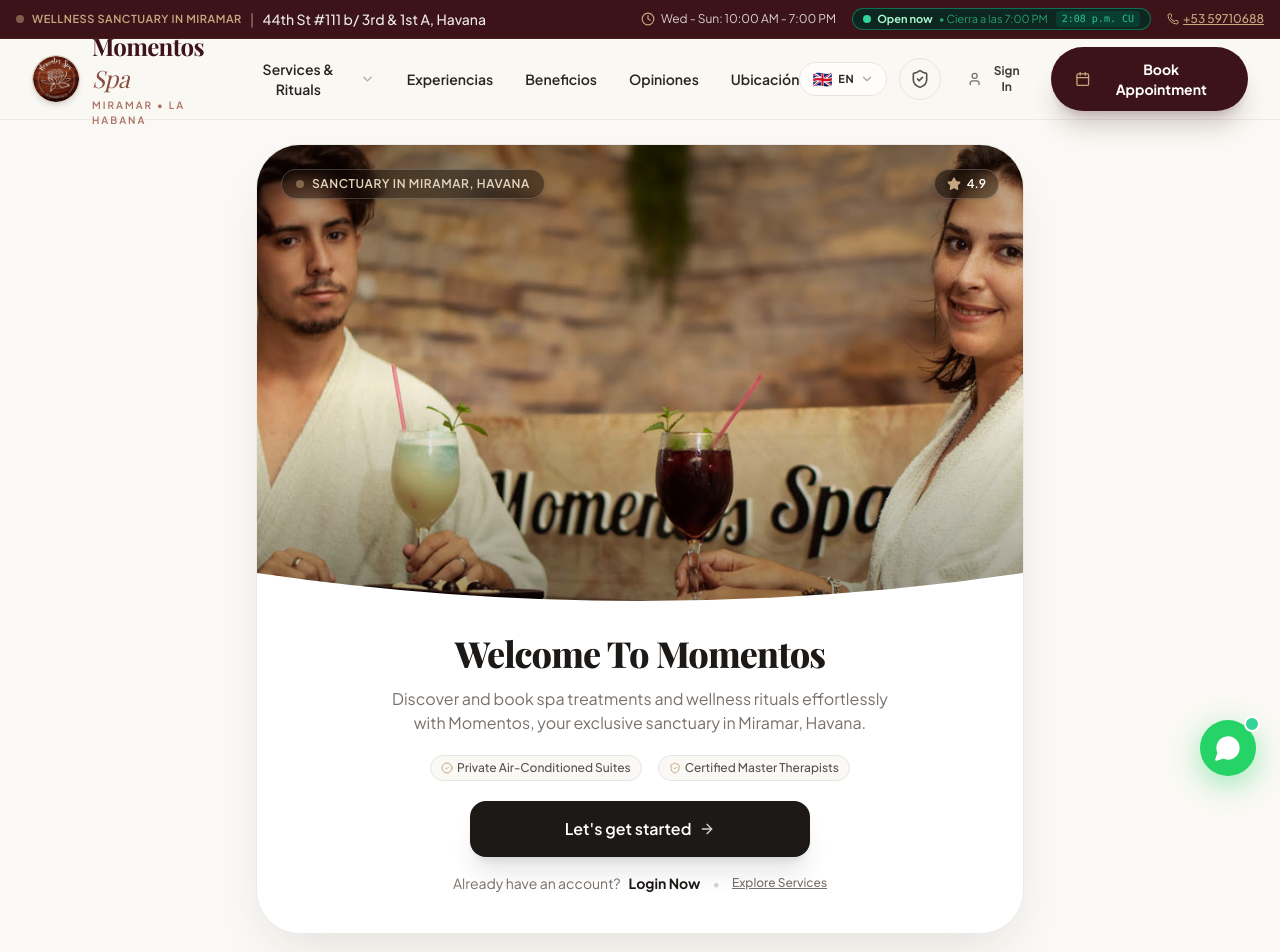
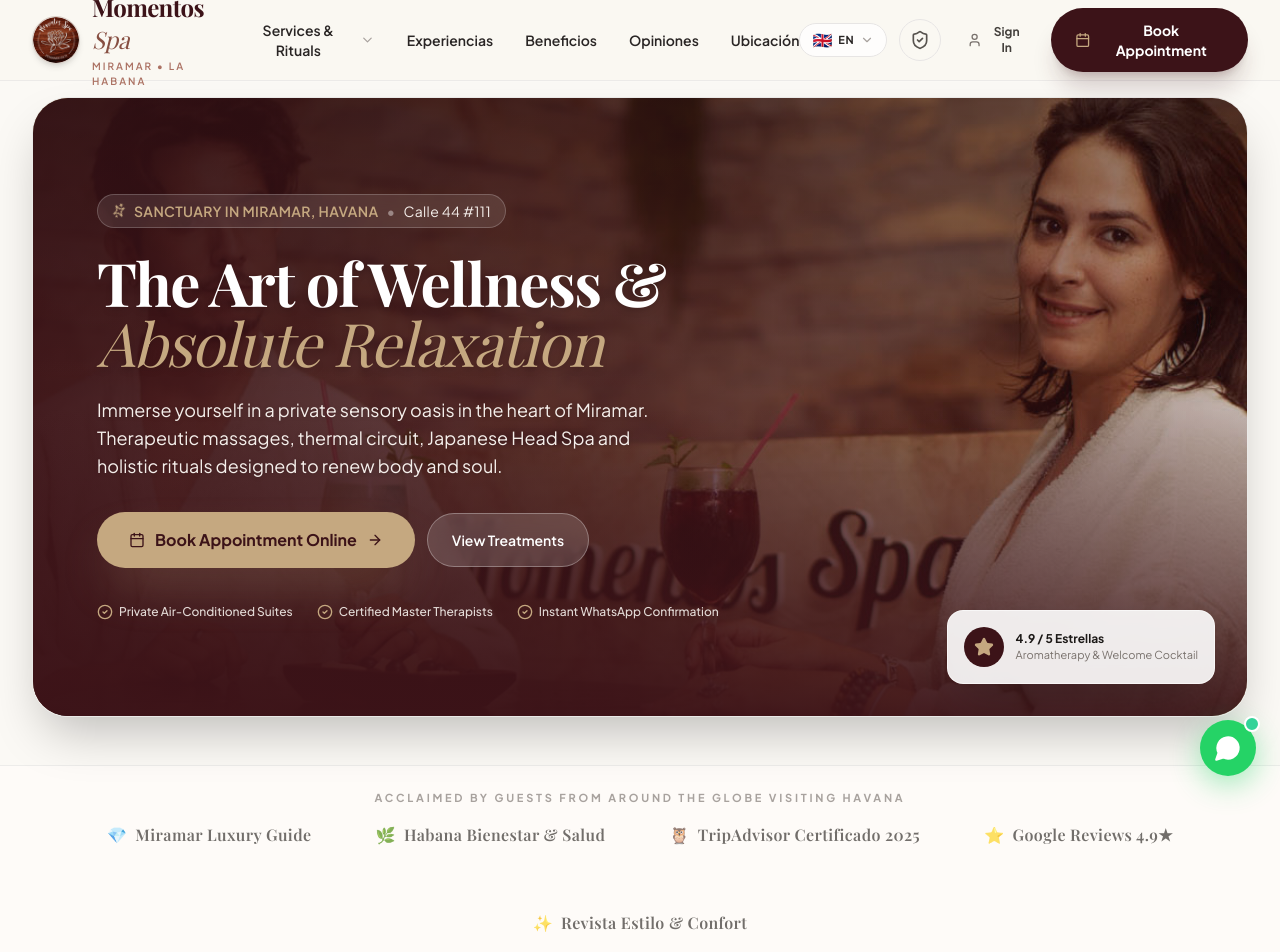
Before and after one commit to cubaloop/momentos-spa, a React (Vite) app: page / in a window 1280 px wide. Shown: the top 952 px of the page. Built offline with nearby package versions, Linux system fonts and the light colour scheme; a web font is replaced by a local one.

Commit message:
feat: Restore horizontal panoramic Hero and move Sanctuary status bar to Footer

```diff
--- a/src/App.jsx
+++ b/src/App.jsx
@@ -1,5 +1,4 @@
 import React, { useState, useEffect } from 'react';
-import AnnouncementBar from './components/AnnouncementBar';
 import Navbar from './components/Navbar';
 import HeroSection from './components/HeroSection';
 import MediaRow from './components/MediaRow';
@@ -14,7 +13,6 @@ import TestimonialsSection from './components/TestimonialsSection';
 import FaqSection from './components/FaqSection';
 import GoogleMapsSection from './components/GoogleMapsSection';
 import WhatsAppChatBubble from './components/WhatsAppChatBubble';
-import PreFooterStatusStrip from './components/PreFooterStatusStrip';
 import Footer from './components/Footer';
 import BookingCalendarModal from './components/BookingCalendarModal';
 import AuthModal from './components/AuthModal';
@@ -92,9 +90,6 @@ export default function App() {
   return (
     <div className="min-h-screen flex flex-col bg-cream-100 text-stone-900 antialiased selection:bg-mahogany-950 selection:text-white">
 
-      {/* Top Announcement Strip */}
-      <AnnouncementBar onOpenBooking={() => handleOpenBooking()} />
-
       {/* Sticky Glass Navbar with MegaMenu */}
       <Navbar
         onOpenBooking={handleOpenBooking}
@@ -117,10 +112,7 @@ export default function App() {
           />
         ) : (
           <>
-            <HeroSection
-              onOpenBooking={() => handleOpenBooking()}
-              onOpenAuth={handleOpenAuth}
-            />
+            <HeroSection onOpenBooking={() => handleOpenBooking()} />
             <MediaRow />
             <AboutSplit onOpenBooking={() => handleOpenBooking()} />
             <MetricsBanner />
@@ -145,10 +137,7 @@ export default function App() {
       {/* Floating WhatsApp Bubble to +53 59710688 */}
       <WhatsAppChatBubble />
 
-      {/* Pre-Footer Status & Schedule Banner */}
-      <PreFooterStatusStrip />
-
-      {/* Luxury Mega Footer */}
+      {/* Luxury Mega Footer with Integrated Sanctuary Status Bar */}
       <Footer
         onOpenBooking={() => handleOpenBooking()}
         onOpenAdmin={() => setAdminModalOpen(true)}
--- a/src/components/Footer.jsx
+++ b/src/components/Footer.jsx
@@ -1,13 +1,84 @@
 import React from 'react';
 import { Sparkles, MapPin, Phone, Clock, ShieldCheck } from 'lucide-react';
 import { useLanguage } from '../context/LanguageContext';
+import { useCubaStatus } from '../utils/cubaTime';
 
 export default function Footer({ onOpenAdmin }) {
   const { t } = useLanguage();
+  const { isOpen, havanaTimeString } = useCubaStatus();
 
   return (
-    <footer className="bg-mahogany-950 text-white border-t border-mahogany-900/60 pt-16 pb-12">
-      <div className="max-w-7xl mx-auto px-4 sm:px-6 lg:px-8">
+    <footer className="bg-mahogany-950 text-white border-t border-mahogany-900/60">
+
+      {/* Dynamic Cuba Sanctuary Status Bar - Moved into the Footer */}
+      <div className="w-full bg-[#200b0f] border-b border-[#3d161e] text-[#e8ded5] py-4 sm:py-5 px-4 transition-colors">
+        <div className="max-w-4xl mx-auto flex flex-col items-center justify-center text-center space-y-2 sm:space-y-2.5">
+
+          {/* Line 1: Sanctuary Title with Dot Indicator */}
+          <div className="flex items-center justify-center gap-2 text-[#c2a280] text-xs sm:text-sm font-semibold tracking-[0.16em] uppercase">
+            <span className="inline-block w-1.5 h-1.5 rounded-full bg-[#c2a280]" />
+            <span>{t('sanctuaryTitle', 'SANTUARIO DE BIENESTAR EN MIRAMAR')}</span>
+          </div>
+
+          {/* Line 2: Schedule with Clock Icon */}
+          <div className="flex items-center justify-center gap-2 text-sm sm:text-base text-cream-100/90 tracking-wide font-normal">
+            <Clock className="w-4 h-4 text-[#c2a280] shrink-0" />
+            <span>{t('schedule', 'Mié - Dom: 10:00 AM - 7:00 PM')}</span>
+          </div>
+
+          {/* Line 3: Live Cuba Status Pill + Phone */}
+          <div className="flex flex-wrap items-center justify-center gap-3 sm:gap-4 pt-1">
+
+            {/* Status Badge with Live Havana Time */}
+            {isOpen ? (
+              <div
+                className="inline-flex items-center gap-2 px-3 py-1 rounded-full bg-[#05281d] border border-[#0e6144] text-emerald-300 text-xs font-medium shadow-sm transition-all"
+                title={`Hora oficial en La Habana, Cuba: ${havanaTimeString}`}
+              >
+                <span className="relative flex h-2 w-2">
+                  <span className="animate-ping absolute inline-flex h-full w-full rounded-full bg-emerald-400 opacity-75"></span>
+                  <span className="relative inline-flex rounded-full h-2 w-2 bg-emerald-400"></span>
+                </span>
+                <span className="font-bold text-emerald-200">{t('openNow', 'Abierto ahora')}</span>
+                {havanaTimeString && (
+                  <span className="text-[11px] text-emerald-400/90 font-mono tracking-tight pl-1 border-l border-emerald-500/30">
+                    {havanaTimeString} CU
+                  </span>
+                )}
+              </div>
+            ) : (
+              <div
+                className="inline-flex items-center gap-2 px-3 py-1 rounded-full bg-[#2a0e13] border border-[#5e1a24] text-rose-300 text-xs font-medium shadow-sm transition-all"
+                title={`Hora oficial en La Habana, Cuba: ${havanaTimeString}`}
+              >
+                <span className="inline-flex rounded-full h-2 w-2 bg-rose-400"></span>
+                <span className="font-bold text-rose-200">{t('closedNow', 'Cerrado ahora')}</span>
+                {havanaTimeString && (
+                  <span className="text-[11px] text-rose-400/90 font-mono tracking-tight pl-1 border-l border-rose-500/30">
+                    {havanaTimeString} CU
+                  </span>
+                )}
+              </div>
+            )}
+
+            {/* Contact Direct WhatsApp / Call Link */}
+            <a
+              href="https://wa.me/5359710688?text=Hola%20Momentos%20Spa,%20deseo%20consultar%20sobre%20sus%20servicios"
+              target="_blank"
+              rel="noopener noreferrer"
+              className="flex items-center gap-1.5 text-[#d4af85] hover:text-white underline font-medium text-xs sm:text-sm tracking-wider transition-colors"
+            >
+              <Phone className="w-3.5 h-3.5 text-[#d4af85]" />
+              <span>+53 59710688</span>
+            </a>
+
+          </div>
+
+        </div>
+      </div>
+
+      {/* Main Footer Links & Info */}
+      <div className="max-w-7xl mx-auto px-4 sm:px-6 lg:px-8 pt-12 pb-12">
 
         <div className="grid grid-cols-1 md:grid-cols-2 lg:grid-cols-4 gap-10 pb-12 border-b border-white/10">
 
--- a/src/components/HeroSection.jsx
+++ b/src/components/HeroSection.jsx
@@ -1,107 +1,99 @@
 import React from 'react';
-import { ArrowRight, Star, Sparkles, CheckCircle2, ShieldCheck, HeartHandshake } from 'lucide-react';
+import { Calendar, Star, CheckCircle2, ArrowRight, MapPin, Sparkles } from 'lucide-react';
 import { useLanguage } from '../context/LanguageContext';
 
-export default function HeroSection({ onOpenBooking, onOpenAuth }) {
+export default function HeroSection({ onOpenBooking }) {
   const { t } = useLanguage();
 
   return (
-    <section className="relative w-full px-4 sm:px-6 lg:px-8 pt-4 sm:pt-6 pb-12">
+    <section className="relative w-full px-4 sm:px-6 lg:px-8 pt-4 pb-12">
 
-      {/* Centered Luxury Onboarding Card Container - 21st.dev Welcome Screen Design */}
-      <div className="max-w-md sm:max-w-xl md:max-w-2xl lg:max-w-3xl mx-auto bg-white rounded-[32px] sm:rounded-[40px] md:rounded-[44px] shadow-2xl shadow-stone-900/10 border border-stone-200/80 overflow-hidden transition-all duration-300 hover:shadow-stone-900/15">
+      {/* Full-Width Horizontal Panoramic Container */}
+      <div className="relative w-full h-[520px] sm:h-[580px] lg:h-[620px] rounded-3xl sm:rounded-[36px] overflow-hidden shadow-2xl border border-stone-200/80 group">
 
-        {/* Top Hero Image with Curved Convex Bottom Arch */}
-        <div className="relative w-full h-[360px] sm:h-[440px] md:h-[480px] overflow-hidden bg-stone-950 group">
+        {/* Panoramic Background Photo */}
         <img
           src="./assets/masaje_pareja.jpg"
-            alt="Momentos Spa Sanctuary"
-            className="w-full h-full object-cover object-center group-hover:scale-105 transition-transform duration-1000 ease-out"
+          alt="Momentos Spa Miramar"
+          className="absolute inset-0 w-full h-full object-cover object-center group-hover:scale-105 transition-transform duration-1000"
         />
 
-          {/* Cinematic Lighting Overlays */}
-          <div className="absolute inset-0 bg-gradient-to-t from-black/40 via-transparent to-black/30 pointer-events-none" />
+        {/* Cinematic Deep Vignette Overlay */}
+        <div className="absolute inset-0 bg-gradient-to-r from-mahogany-950/95 via-mahogany-950/75 to-mahogany-950/30" />
+        <div className="absolute inset-0 bg-gradient-to-t from-mahogany-950/90 via-transparent to-black/20" />
 
-          {/* Top Floating Sanctuary Badges */}
-          <div className="absolute top-4 sm:top-6 left-4 sm:left-6 right-4 sm:right-6 flex items-center justify-between pointer-events-none z-10">
-            <div className="inline-flex items-center gap-2 px-3.5 py-1.5 rounded-full bg-black/40 backdrop-blur-md border border-white/20 text-gold-light text-xs font-medium tracking-wide shadow-md pointer-events-auto">
-              <span className="w-2 h-2 rounded-full bg-gold animate-pulse" />
-              <span className="font-semibold uppercase tracking-wider">{t('heroBadge', 'SANTUARIO EN MIRAMAR')}</span>
+        {/* Content Floating on Left Side of the Panoramic Banner */}
+        <div className="relative z-10 h-full max-w-7xl mx-auto px-6 sm:px-12 lg:px-16 flex flex-col justify-center">
+
+          <div className="max-w-2xl space-y-4 sm:space-y-6">
+
+            {/* Kicker Tag */}
+            <div className="inline-flex items-center gap-2 px-3.5 py-1.5 rounded-full bg-white/10 backdrop-blur-md border border-white/20 text-gold text-xs sm:text-sm font-semibold tracking-wide">
+              <Sparkles className="w-3.5 h-3.5 text-gold animate-spin" />
+              <span>{t('heroBadge', 'SANTUARIO EN MIRAMAR, LA HABANA')}</span>
+              <span className="text-white/40">•</span>
+              <span className="text-cream-200 font-normal">Calle 44 #111</span>
             </div>
 
-            <div className="inline-flex items-center gap-1.5 px-3 py-1.5 rounded-full bg-black/40 backdrop-blur-md border border-white/20 text-white text-xs font-semibold shadow-md pointer-events-auto">
-              <Star className="w-3.5 h-3.5 fill-gold text-gold" />
-              <span>4.9</span>
-            </div>
+            {/* Headline - Condensed & Punchy */}
+            <h1 className="font-serif-title text-3xl sm:text-5xl lg:text-6xl font-bold text-white leading-[1.1] tracking-tight drop-shadow-md">
+              {t('heroTitle1', 'El Arte del Bienestar &')} <br className="hidden sm:inline" />
+              <span className="text-gold italic font-normal">{t('heroTitle2', 'Relajación Absoluta')}</span>
+            </h1>
+
+            {/* Condensed Subtitle */}
+            <p className="text-cream-200 text-sm sm:text-base lg:text-lg font-normal leading-relaxed max-w-xl drop-shadow">
+              {t('heroSubtitle', 'Sumérgete en un oasis sensorial privado en el corazón de Miramar. Masajes terapéuticos, circuito termal, Japanese Head Spa y rituales holísticos diseñados para renovar tu cuerpo y espíritu.')}
+            </p>
+
+            {/* CTAs */}
+            <div className="flex flex-wrap items-center gap-3 pt-2">
+              <button
+                onClick={() => onOpenBooking()}
+                className="flex items-center gap-2.5 bg-gold hover:bg-gold-light text-mahogany-950 font-bold text-sm sm:text-base px-8 py-3.5 sm:py-4 rounded-full shadow-2xl shadow-gold/30 hover:scale-105 transition-all duration-200"
+              >
+                <Calendar className="w-4 h-4 text-mahogany-950" />
+                <span>{t('heroCtaBook', 'Reservar Cita Online')}</span>
+                <ArrowRight className="w-4 h-4" />
+              </button>
+
+              <a
+                href="#servicios"
+                className="px-6 py-3.5 sm:py-4 rounded-full bg-white/15 hover:bg-white/25 backdrop-blur-md text-white border border-white/30 text-xs sm:text-sm font-semibold transition-all hover:scale-105"
+              >
+                {t('heroCtaExplore', 'Explorar Rituales')}
+              </a>
             </div>
 
-          {/* Signature 21st.dev Convex Curved Arch Cutout dipping into the white section */}
-          <div className="absolute -bottom-1 left-0 right-0 w-full overflow-hidden leading-none z-10 pointer-events-none">
-            <svg
-              viewBox="0 0 500 50"
-              preserveAspectRatio="none"
-              className="w-full h-10 sm:h-14 text-white fill-current block"
-            >
-              <path d="M0,0 Q250,50 500,0 L500,50 L0,50 Z" />
-            </svg>
-          </div>
-        </div>
-
-        {/* Lower Welcome Content Area */}
-        <div className="bg-white px-6 sm:px-10 md:px-14 pt-2 pb-8 sm:pb-10 text-center flex flex-col items-center">
-
-          {/* Welcome Title */}
-          <h1 className="text-2xl sm:text-3xl md:text-4xl font-extrabold text-stone-900 tracking-tight leading-tight">
-            {t('welcomeHeroTitle', 'Bienvenido a Momentos')}
-          </h1>
-
-          {/* Short App / Sanctuary Purpose Description */}
-          <p className="text-stone-500 text-xs sm:text-sm md:text-base max-w-lg mt-3 sm:mt-3.5 font-normal leading-relaxed">
-            {t('welcomeHeroSubtitle', 'Descubre y reserva tratamientos de spa y rituales de bienestar sin esfuerzo en Momentos, tu santuario exclusivo en Miramar, La Habana.')}
-          </p>
-
-          {/* Trust Value Badges */}
-          <div className="flex flex-wrap items-center justify-center gap-3 sm:gap-4 my-5 text-[11px] sm:text-xs text-stone-600 font-medium">
-            <span className="flex items-center gap-1 bg-cream-100 px-2.5 py-1 rounded-full border border-stone-200">
-              <CheckCircle2 className="w-3 h-3 text-gold" />
+            {/* Minimalist Trust Badges */}
+            <div className="pt-3 flex flex-wrap items-center gap-4 sm:gap-6 text-xs text-cream-200/90 font-medium">
+              <span className="flex items-center gap-1.5">
+                <CheckCircle2 className="w-4 h-4 text-gold" />
                 {t('trustCabins', 'Cabinas Privadas Climatizadas')}
               </span>
-            <span className="flex items-center gap-1 bg-cream-100 px-2.5 py-1 rounded-full border border-stone-200">
-              <ShieldCheck className="w-3 h-3 text-gold" />
+              <span className="flex items-center gap-1.5">
+                <CheckCircle2 className="w-4 h-4 text-gold" />
                 {t('trustTherapists', 'Terapeutas Certificadas')}
+              </span>
+              <span className="flex items-center gap-1.5">
+                <CheckCircle2 className="w-4 h-4 text-gold" />
+                {t('trustWhatsApp', 'Confirmación por WhatsApp')}
               </span>
             </div>
 
-          {/* Primary Call To Action - "Let's get started" */}
-          <div className="w-full flex flex-col items-center">
-            <button
-              onClick={() => onOpenBooking()}
-              className="w-full sm:w-auto min-w-[280px] sm:min-w-[340px] bg-stone-900 hover:bg-black text-white font-semibold text-sm sm:text-base py-3.5 sm:py-4 px-8 rounded-xl sm:rounded-2xl shadow-xl hover:shadow-2xl transition-all duration-200 transform hover:-translate-y-0.5 active:translate-y-0 flex items-center justify-center gap-2 group cursor-pointer"
-            >
-              <span>{t('welcomeHeroStartBtn', "Let's get started")}</span>
-              <ArrowRight className="w-4 h-4 text-stone-300 group-hover:translate-x-1 transition-transform" />
-            </button>
           </div>
 
-          {/* Secondary Action - "Already have an account? Login Now" */}
-          <div className="mt-4 flex flex-wrap items-center justify-center gap-1.5 text-xs sm:text-sm text-stone-500">
-            <span>{t('welcomeHeroLoginPrompt', 'Already have an account?')}</span>
-            <button
-              type="button"
-              onClick={() => onOpenAuth ? onOpenAuth('login') : null}
-              className="font-bold text-stone-900 hover:text-gold hover:underline transition-colors cursor-pointer ml-0.5"
-            >
-              {t('welcomeHeroLoginBtn', 'Login Now')}
-            </button>
-            <span className="text-stone-300 mx-1.5 hidden sm:inline">•</span>
-            <a
-              href="#servicios"
-              className="text-stone-500 hover:text-stone-900 underline text-xs font-medium transition-colors"
-            >
-              {t('welcomeHeroExplore', 'Explorar Servicios')}
-            </a>
         </div>
 
+        {/* Floating Mini 3D Badge on Bottom-Right */}
+        <div className="absolute bottom-6 right-6 sm:bottom-8 sm:right-8 bg-white/90 backdrop-blur-md p-4 rounded-2xl border border-white/60 shadow-2xl hidden md:flex items-center gap-3">
+          <div className="w-10 h-10 rounded-full bg-mahogany-950 text-gold flex items-center justify-center font-bold">
+            <Star className="w-5 h-5 fill-gold text-gold" />
+          </div>
+          <div>
+            <div className="text-xs font-bold text-stone-900">4.9 / 5 {t('reviewsLabel', 'Estrellas')}</div>
+            <div className="text-[11px] text-stone-500">{t('badgePrivateSuiteDesc', 'Aromaterapia & Cóctel de Bienvenida')}</div>
+          </div>
         </div>
 
       </div>
--- a/src/components/PreFooterStatusStrip.jsx
+++ /dev/null
@@ -1,80 +0,0 @@
-import React from 'react';
-import { Clock, Phone, Sparkles } from 'lucide-react';
-import { useCubaStatus } from '../utils/cubaTime';
-import { useLanguage } from '../context/LanguageContext';
-
-export default function PreFooterStatusStrip() {
-  const { isOpen, havanaTimeString } = useCubaStatus();
-  const { t } = useLanguage();
-
-  return (
-    <section
-      aria-label="Información y Horarios del Santuario"
-      className="w-full bg-[#200b0f] border-y border-[#3d161e] text-[#e8ded5] py-4 sm:py-5 px-4 transition-colors"
-    >
-      <div className="max-w-4xl mx-auto flex flex-col items-center justify-center text-center space-y-2 sm:space-y-2.5">
-
-        {/* Line 1: Sanctuary Title with Dot Indicator */}
-        <div className="flex items-center justify-center gap-2 text-[#c2a280] text-xs sm:text-sm font-semibold tracking-[0.16em] uppercase">
-          <span className="inline-block w-1.5 h-1.5 rounded-full bg-[#c2a280]" />
-          <span>{t('sanctuaryTitle', 'SANTUARIO DE BIENESTAR EN MIRAMAR')}</span>
-        </div>
-
-        {/* Line 2: Schedule with Clock Icon */}
-        <div className="flex items-center justify-center gap-2 text-sm sm:text-base text-cream-100/90 tracking-wide font-normal">
-          <Clock className="w-4 h-4 text-[#c2a280] shrink-0" />
-          <span>{t('schedule', 'Mié - Dom: 10:00 AM - 7:00 PM')}</span>
-        </div>
-
-        {/* Line 3: Live Cuba Status Pill + Phone */}
-        <div className="flex flex-wrap items-center justify-center gap-3 sm:gap-4 pt-1">
-
-          {/* Status Badge with Live Havana Time */}
-          {isOpen ? (
-            <div
-              className="inline-flex items-center gap-2 px-3 py-1 rounded-full bg-[#05281d] border border-[#0e6144] text-emerald-300 text-xs font-medium shadow-sm transition-all"
-              title={`Hora oficial en La Habana, Cuba: ${havanaTimeString}`}
-            >
-              <span className="relative flex h-2 w-2">
-                <span className="animate-ping absolute inline-flex h-full w-full rounded-full bg-emerald-400 opacity-75"></span>
-                <span className="relative inline-flex rounded-full h-2 w-2 bg-emerald-400"></span>
-              </span>
-              <span className="font-bold text-emerald-200">{t('openNow', 'Abierto ahora')}</span>
-              {havanaTimeString && (
-                <span className="text-[11px] text-emerald-400/90 font-mono tracking-tight pl-1 border-l border-emerald-500/30">
-                  {havanaTimeString} CU
-                </span>
-              )}
-            </div>
-          ) : (
-            <div
-              className="inline-flex items-center gap-2 px-3 py-1 rounded-full bg-[#2a0e13] border border-[#5e1a24] text-rose-300 text-xs font-medium shadow-sm transition-all"
-              title={`Hora oficial en La Habana, Cuba: ${havanaTimeString}`}
-            >
-              <span className="inline-flex rounded-full h-2 w-2 bg-rose-400"></span>
-              <span className="font-bold text-rose-200">{t('closedNow', 'Cerrado ahora')}</span>
-              {havanaTimeString && (
-                <span className="text-[11px] text-rose-400/90 font-mono tracking-tight pl-1 border-l border-rose-500/30">
-                  {havanaTimeString} CU
-                </span>
-              )}
-            </div>
-          )}
-
-          {/* Contact Direct WhatsApp / Call Link */}
-          <a
-            href="https://wa.me/5359710688?text=Hola%20Momentos%20Spa,%20deseo%20consultar%20sobre%20sus%20servicios"
-            target="_blank"
-            rel="noopener noreferrer"
-            className="flex items-center gap-1.5 text-[#d4af85] hover:text-white underline font-medium text-xs sm:text-sm tracking-wider transition-colors"
-          >
-            <Phone className="w-3.5 h-3.5 text-[#d4af85]" />
-            <span>+53 59710688</span>
-          </a>
-
-        </div>
-
-      </div>
-    </section>
-  );
-}
```
Also changed, not shown: 5 other files (tests, documents, lock files or other folders). Lines whose indentation alone changed are shown as unchanged.
